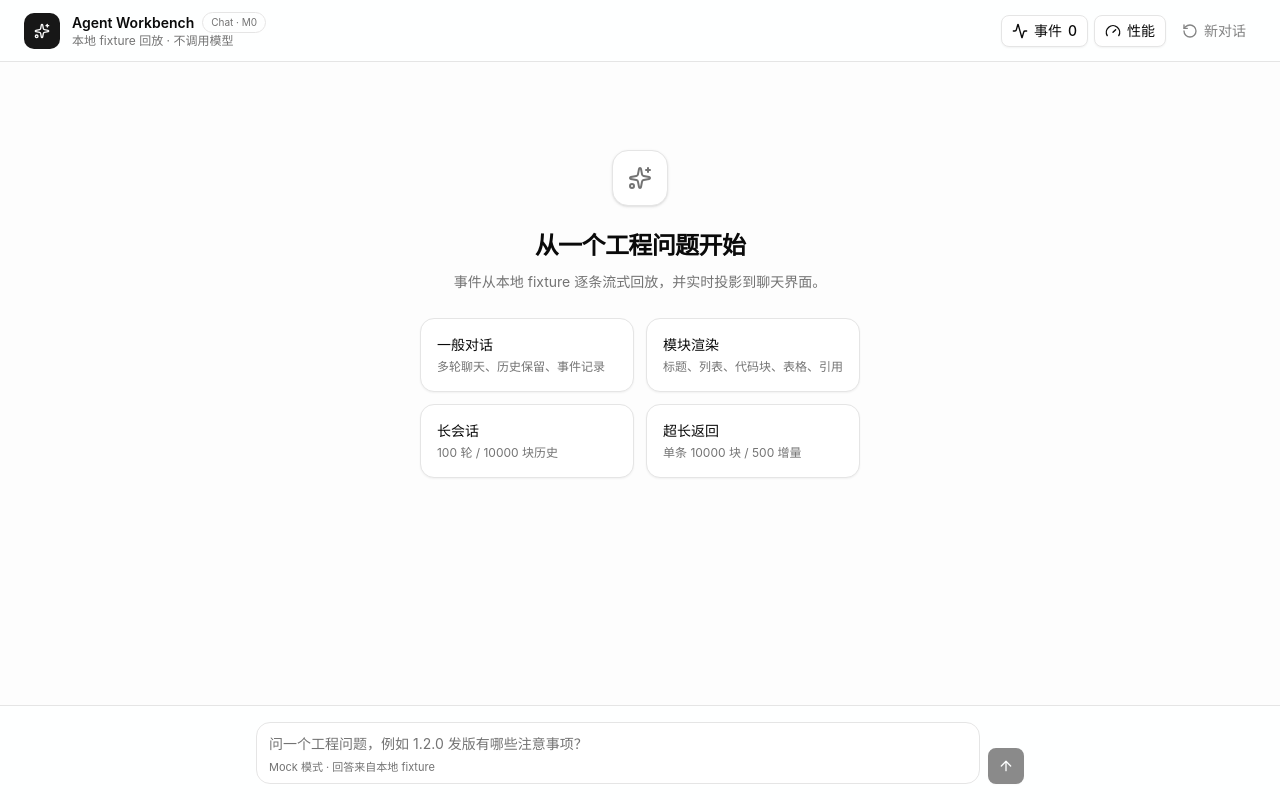
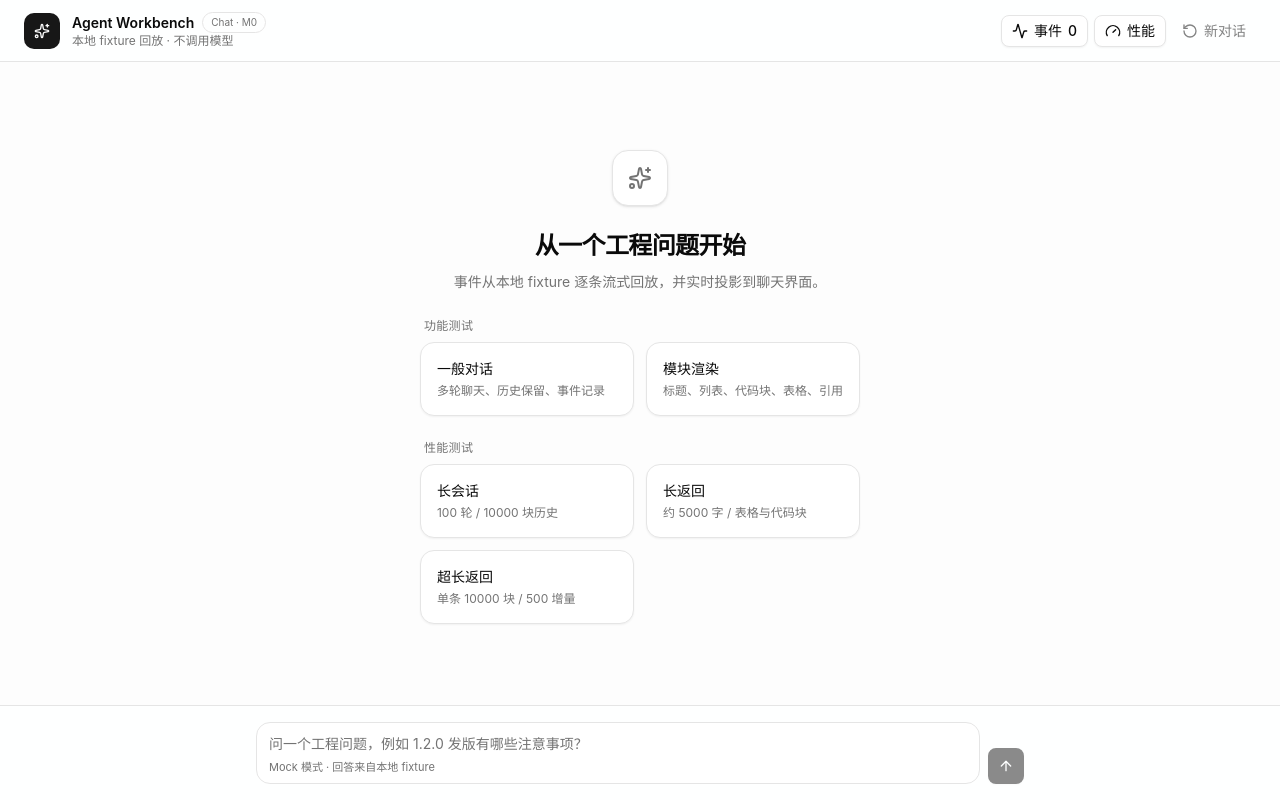
Before and after one commit to geyao2015/agent-workbench, a React (Vite) app in the folder apps/web/: page / in a window 1280 px wide. Built offline with nearby package versions, Linux system fonts and the light colour scheme.

Commit message:
feat: 补齐长返回性能测试场景
将测试入口分为功能与性能两组，新增长返回场景（约 5000 字，含表格与代码块），与长会话、超长返回并列。

```diff
--- a/apps/web/src/App.tsx
+++ b/apps/web/src/App.tsx
@@ -53,9 +53,12 @@ import {
   streamRunEvents,
 } from "@/transport/sse";
 
+type QuickPromptGroup = "功能测试" | "性能测试";
+
 type QuickPrompt =
   | {
       kind: "run";
+      group: QuickPromptGroup;
       fixture: string;
       label: string;
       prompt: string;
@@ -63,6 +66,7 @@ type QuickPrompt =
     }
   | {
       kind: "history";
+      group: QuickPromptGroup;
       label: string;
       description: string;
     };
@@ -70,6 +74,7 @@ type QuickPrompt =
 const QUICK_PROMPTS: QuickPrompt[] = [
   {
     kind: "run",
+    group: "功能测试",
     fixture: "chat-general",
     label: "一般对话",
     prompt: "你在 Agent Workbench 里能做什么？",
@@ -77,6 +82,7 @@ const QUICK_PROMPTS: QuickPrompt[] = [
   },
   {
     kind: "run",
+    group: "功能测试",
     fixture: "chat-blocks",
     label: "模块渲染",
     prompt: "展示一下 Markdown 块渲染能力。",
@@ -84,11 +90,21 @@ const QUICK_PROMPTS: QuickPrompt[] = [
   },
   {
     kind: "history",
+    group: "性能测试",
     label: "长会话",
     description: "100 轮 / 10000 块历史",
   },
   {
     kind: "run",
+    group: "性能测试",
+    fixture: "chat-long-response",
+    label: "长返回",
+    prompt: "给我一份简明的 1.2.0 发版检查结果。",
+    description: "约 5000 字 / 表格与代码块",
+  },
+  {
+    kind: "run",
+    group: "性能测试",
     fixture: "chat-large-nodes",
     label: "超长返回",
     prompt: "一次返回大量文本节点。",
@@ -1134,8 +1150,13 @@ function EmptyState({ onPick }: { onPick: (item: QuickPrompt) => void }) {
         </p>
       </div>
 
+      {(["功能测试", "性能测试"] as const).map((group) => (
+        <div key={group} className="w-full space-y-2 text-left">
+          <p className="px-1 text-xs font-medium tracking-wide text-muted-foreground">
+            {group}
+          </p>
           <div className="grid w-full gap-3 sm:grid-cols-2">
-        {QUICK_PROMPTS.map((item) => (
+            {QUICK_PROMPTS.filter((item) => item.group === group).map((item) => (
               <button
                 key={item.kind === "run" ? item.fixture : item.label}
                 type="button"
@@ -1143,10 +1164,14 @@ function EmptyState({ onPick }: { onPick: (item: QuickPrompt) => void }) {
                 className="rounded-xl border bg-card p-4 text-left shadow-xs transition-colors hover:bg-accent"
               >
                 <p className="text-sm font-medium">{item.label}</p>
-            <p className="mt-1 text-xs text-muted-foreground">{item.description}</p>
+                <p className="mt-1 text-xs text-muted-foreground">
+                  {item.description}
+                </p>
               </button>
             ))}
           </div>
+        </div>
+      ))}
     </div>
   );
 }
```
Also changed, not shown: 2 other files (tests, documents, lock files or other folders). Lines whose indentation alone changed are shown as unchanged.
